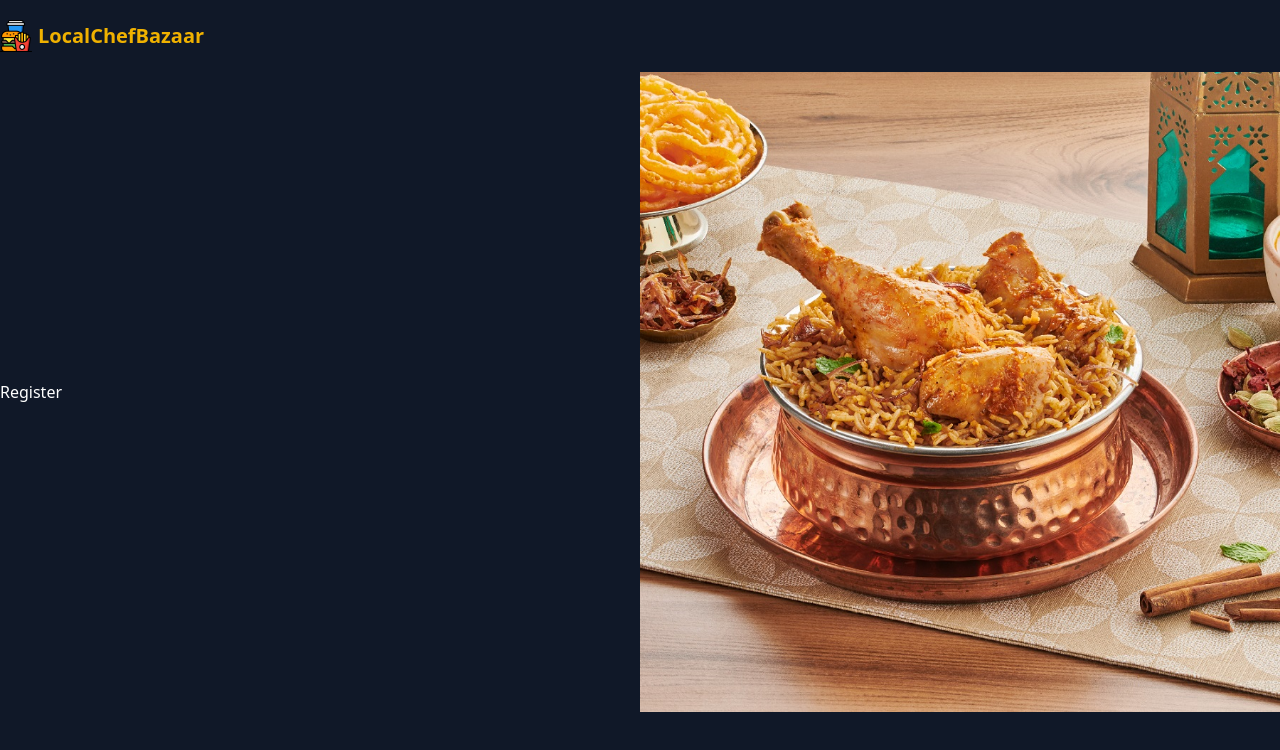
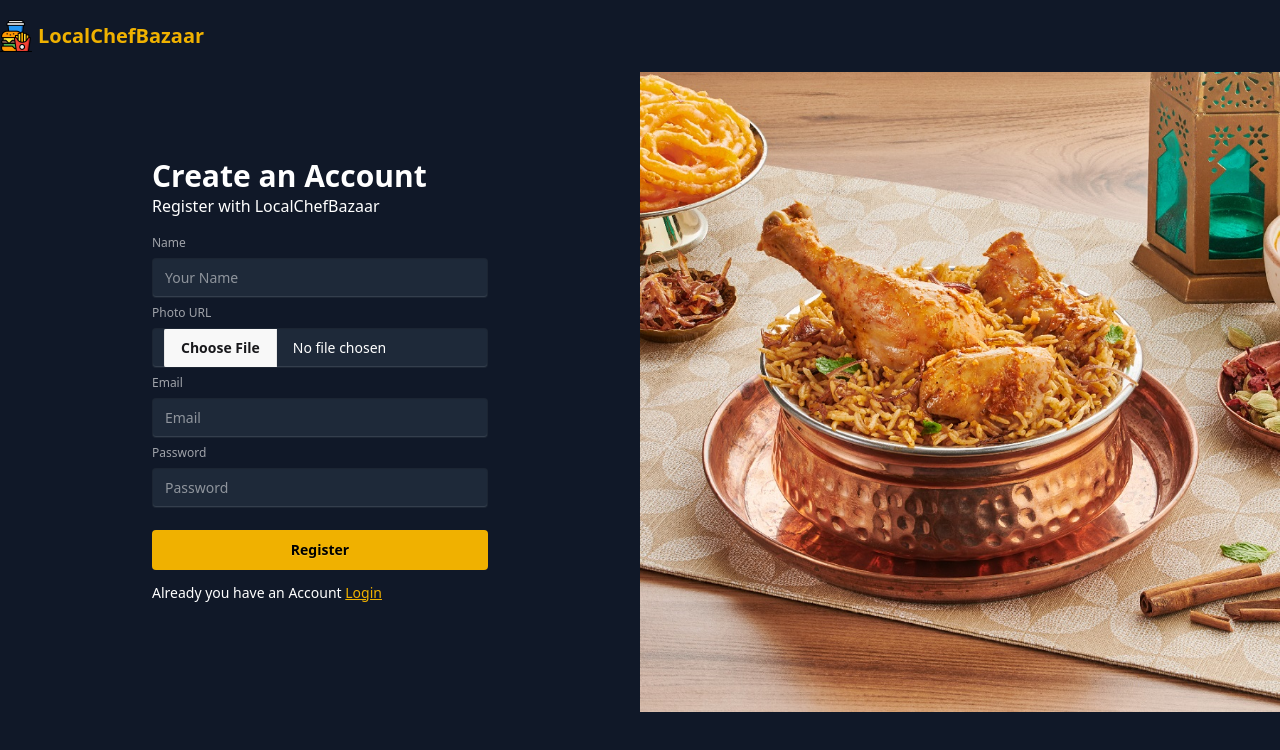
Before and after one commit to robiulhasanmumin/LocalChefBazaar_Client_a11, a React (Vite) app: page /register in a window 1280 px wide. Shown: the top 750 px of the page. Built offline with nearby package versions, Linux system fonts and the light colour scheme; no server answers.

Commit message:
register and logout functionality done.

```diff
--- a/src/FireBase/firebase.config.js
+++ b/src/FireBase/firebase.config.js
@@ -7,12 +7,12 @@ import { getAuth } from "firebase/auth";
 
 // Your web app's Firebase configuration
 const firebaseConfig = {
-  apiKey: "AIzaSyBLQUhDSDz74qftnbzrdW90ZAKrBSJ58Sw",
-  authDomain: "local-chef-bazaar-42865.firebaseapp.com",
-  projectId: "local-chef-bazaar-42865",
-  storageBucket: "local-chef-bazaar-42865.firebasestorage.app",
-  messagingSenderId: "713249845308",
-  appId: "1:713249845308:web:cfd3b078a9310ac903d339"
+  apiKey:import.meta.env.VITE_apiKey,
+  authDomain:import.meta.env.VITE_authDomain,
+  projectId:import.meta.env.VITE_projectId,
+  storageBucket:import.meta.env.VITE_storageBucket,
+  messagingSenderId:import.meta.env.VITE_messagingSenderId,
+  appId:import.meta.env.VITE_appId,
 };
 
 // Initialize Firebase
--- a/src/component/Navbar.jsx
+++ b/src/component/Navbar.jsx
@@ -1,20 +1,52 @@
 import React from 'react'
 import Logo from './Logo'
 import { Link, NavLink } from 'react-router'
+import useAuth from '../hooks/useAuth'
+import { FaRegUserCircle } from 'react-icons/fa'
+import { IoMdLogOut } from 'react-icons/io'
+import Swal from 'sweetalert2'
 
 const Navbar = () => {
+    const {user,logOut} = useAuth()
+
     const links = <>
       <li><NavLink to="/">Home</NavLink></li>
       <li><NavLink to="/all-meals">All Meals</NavLink></li>
-      {/* {
+      {
         user &&
         <>
-      <li><NavLink to="/createPartnerProfile">Create Partner Profile</NavLink></li>
-      <li><NavLink to="/myConnection">My Connections </NavLink></li>
+      <li><NavLink to="/createPartnerProfile">Dashboard</NavLink></li>
         </>
-      } */}
+      }
 
   </>
+
+
+  const handleLogOut=()=>{
+          Swal.fire({
+  title: "Are you sure?",
+  text: "You won't be able to revert this!",
+  icon: "warning",
+  showCancelButton: true,
+  confirmButtonColor: "red",
+  cancelButtonColor: "green",
+  confirmButtonText: "LogOut!"
+}).then((result) => {
+  if (result.isConfirmed) {
+        logOut()
+    .then(()=>{
+      Swal.fire({
+        title: "Loged Out Successfully!",
+        icon: "success"
+      });
+    })
+    .catch(err=>alert(err))
+
+  }
+});
+
+  }
+
 
   return (
 <div className="navbar shadow-md shadow-gray-800 lg:px-5">
@@ -38,28 +70,22 @@ const Navbar = () => {
   </div>
 
   <div className="navbar-end">
-    {/* {
+    {
       user ?
 
       <>
-          <div className="dropdown dropdown-end">
-  <img src={user?.photoURL} tabIndex={0} role="button" className="cursor-pointer w-[45px] h-[45px] rounded-full mr-4"></img>
-  <ul tabIndex="-1" className="dropdown-content menu bg-base-100 rounded-box z-1 w-52 p-2 shadow-sm">
-    <li> <Link to="/myProfile" className="text-blue-500"><FaRegUserCircle />
- My Profile</Link></li>
-    <li> <Link to="/" onClick={handleLogOut} className="text-red-500"><MdLogout /> LogOut</Link></li>
-  </ul>
-</div>
+   <Link to="/myProfile" className="text-blue-500">  <img src={user?.photoURL} className="cursor-pointer w-[45px] h-[45px] rounded-full mr-4"></img></Link>
+   <Link to="/" onClick={handleLogOut} className="btn bg-red-500 text-white border-0 shadow-none">LogOut</Link>
       </>
       :
 
-          <> */}
+          <>
     <Link to="/login" className="btn btn-primary text-black border-0 font-bold">Login</Link>
     <Link to="/register" className="btn btn-primary  text-black border-0 ml-2 mr-2 font-bold">Register</Link>
 
-          {/* </>
+          </>
     }
- */}
+
 
   </div>
 </div>
--- a/src/pages/Login.jsx
+++ b/src/pages/Login.jsx
@@ -14,8 +14,7 @@ const Login = () => {
     signInUser(data.email, data.password)
     .then(()=>{
       Swal.fire({
-  title: "Good job!",
-  text: "You clicked the button!",
+  title: "Successfully Loged In!",
   icon: "success"
 });
       navigate(location?.state || "/")
@@ -27,7 +26,7 @@ const Login = () => {
 
   return (
     <div>
-       <div className="card mx-auto w-full mt-10 md:mt-0 max-w-sm shrink-0">
+       <div className="card mx-auto w-full mt-20 md:mt-0 max-w-sm shrink-0">
         <div className='px-6'>
         <h3 className="text-3xl font-bold">Welcome Back</h3>
         <p>Please Login</p>
@@ -39,11 +38,11 @@ const Login = () => {
 
         <fieldset className="fieldset">
           <label className="label">Email</label>
-          <input type="email" className="input w-full" {...register("email",{required:true})} placeholder="Email" />
+          <input type="email" className="input w-full bg-gray-800" {...register("email",{required:true})} placeholder="Email" />
           {errors.email?.type === "required" && <p className='text-red-500'>Email Required</p> }
 
           <label className="label">Password</label>
-          <input type="password" className="input w-full" {...register("password",{required:true,minLength:6})} placeholder="Password" />
+          <input type="password" className="input w-full bg-gray-800" {...register("password",{required:true,minLength:6})} placeholder="Password" />
           {errors.password?.type==="required" && <p className='text-red-500'>Password required</p>}
           {errors.password?.type==="minLength" && <p className='text-red-500'>minimum 6 carecter required</p>}
 
--- a/src/pages/Register.jsx
+++ b/src/pages/Register.jsx
@@ -1,8 +1,151 @@
 import React from 'react'
+import { Link, useLocation, useNavigate } from 'react-router'
+import useAxiosSecure from '../hooks/useAxiosSecure'
+import { useForm } from 'react-hook-form'
+import useAuth from '../hooks/useAuth'
+import axios from 'axios'
+import Swal from 'sweetalert2'
 
 const Register = () => {
+    const location = useLocation()
+  const navigate = useNavigate()
+  const axiosSecure = useAxiosSecure()
+  const {
+    register,
+    handleSubmit,
+    formState: { errors },
+  } = useForm();
+
+  const {registerUser,updateUserProfile}=useAuth()
+
+
+  const handleRegister = (data) => {
+
+    const profileImg = data.photo[0]
+
+    registerUser(data.email, data.password)
+    .then(()=>{
+            Swal.fire({
+        title: "Registered Successfully!",
+        icon: "success"
+      });
+
+
+      // store the img in form data
+      const formData= new FormData()
+      formData.append("image",profileImg)
+      // send the photo to store and get the url
+      const image_API_URL = `https://api.imgbb.com/1/upload?key=${import.meta.env.VITE_img_host_key}`;
+
+      axios.post(image_API_URL, formData)
+      .then(res=>{
+        const photoURL = res.data.data.url
+        // create user
+        const userInfo = {
+          email:data.email,
+          displayName:data.name,
+          photoURL:photoURL
+        }
+        axiosSecure.post("/users",userInfo)
+        .then(res=>{
+          if(res.data.insertedId){
+            console.log("user created in the data base");
+          }
+        })
+        // update the profile to firebase
+        const userProfile={
+          displayName : data.name,
+          photoURL : photoURL
+        }
+        updateUserProfile(userProfile)
+        .then(()=>{
+          navigate(location.state || "/")
+        })
+        .catch(err=>{
+          alert(err);
+        })
+      })
+    })
+    .catch(err=>{
+      alert(err);
+    })
+  };
+
   return (
-    <div>Register</div>
+    <div>
+       <div className="card mx-auto w-full max-w-sm mt-20 md:mt-0 shrink-0">
+        <div className='px-6'>
+        <h3 className="text-3xl font-bold">Create an Account</h3>
+        <p>Register with LocalChefBazaar</p>
+        </div>
+
+      <div className="card-body pt-3">
+
+      <form onSubmit={handleSubmit(handleRegister)}>
+        <fieldset className="fieldset">
+          {/* Name */}
+          <label className="label">Name</label>
+          <input
+            type="text"
+            {...register("name", { required: true })}
+            className="input w-full bg-gray-800"
+            placeholder="Your Name"
+          />
+          {errors.name?.type === "required" && (
+            <p className="text-red-500">Name reqired</p>
+          )}
+
+          {/* photo */}
+          <label className="label">Photo URL</label>
+          <input
+            type="file"
+            {...register("photo", { required: true })}
+            className="input file-input w-full bg-gray-800"
+            placeholder="photo URL"
+          />
+          {errors.photo?.type === "required" && (
+            <p className="text-red-500">PhotoURL reqired</p>
+          )}
+
+          {/* Email */}
+          <label className="label">Email</label>
+          <input
+            type="email"
+            {...register("email", { required: true })}
+            className="input w-full bg-gray-800"
+            placeholder="Email"
+          />
+          {errors.email?.type === "required" && (
+            <p className="text-red-500">email reqired</p>
+          )}
+
+         {/*password  */}
+          <label className="label">Password</label>
+          <input
+            type="password"
+            {...register("password", { required: true, minLength: 6,pattern:/^(?=.*[a-z])(?=.*[A-Z])(?=.*\d).{8,}$/ })}
+            className="input w-full bg-gray-800"
+            placeholder="Password"
+          />
+          {errors.password?.type === "required" && (
+            <p className="text-red-500">password required</p>
+          )}
+          {errors.password?.type === "minLength" && (
+            <p className="text-red-500">password minimum 6</p>
+          )}
+          {
+            errors.password?.type==="pattern" && <p className="text-red-500">at least 1 uppercase, lowercse and 1 digit</p>
+          }
+
+
+          <button className="btn btn-neutral bg-primary text-black border-none shadow-none mt-4">Register</button>
+        </fieldset>
+        <p className='pt-2'>Already you have an Account <Link state={location.state} className='text-primary underline' to="/login">Login</Link> </p>
+      </form>
+
+      </div>
+    </div>
+    </div>
   )
 }
 
```
Also changed, not shown: 1 other file (tests, documents, lock files or other folders).
